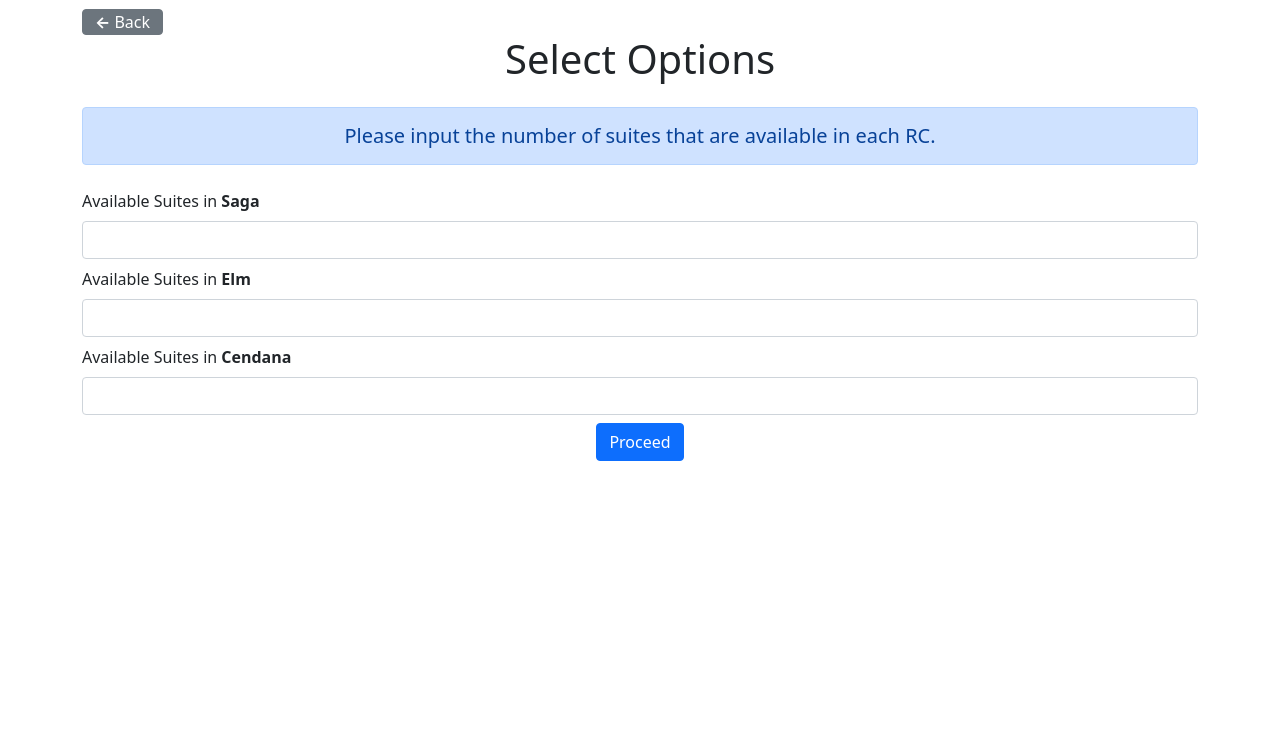
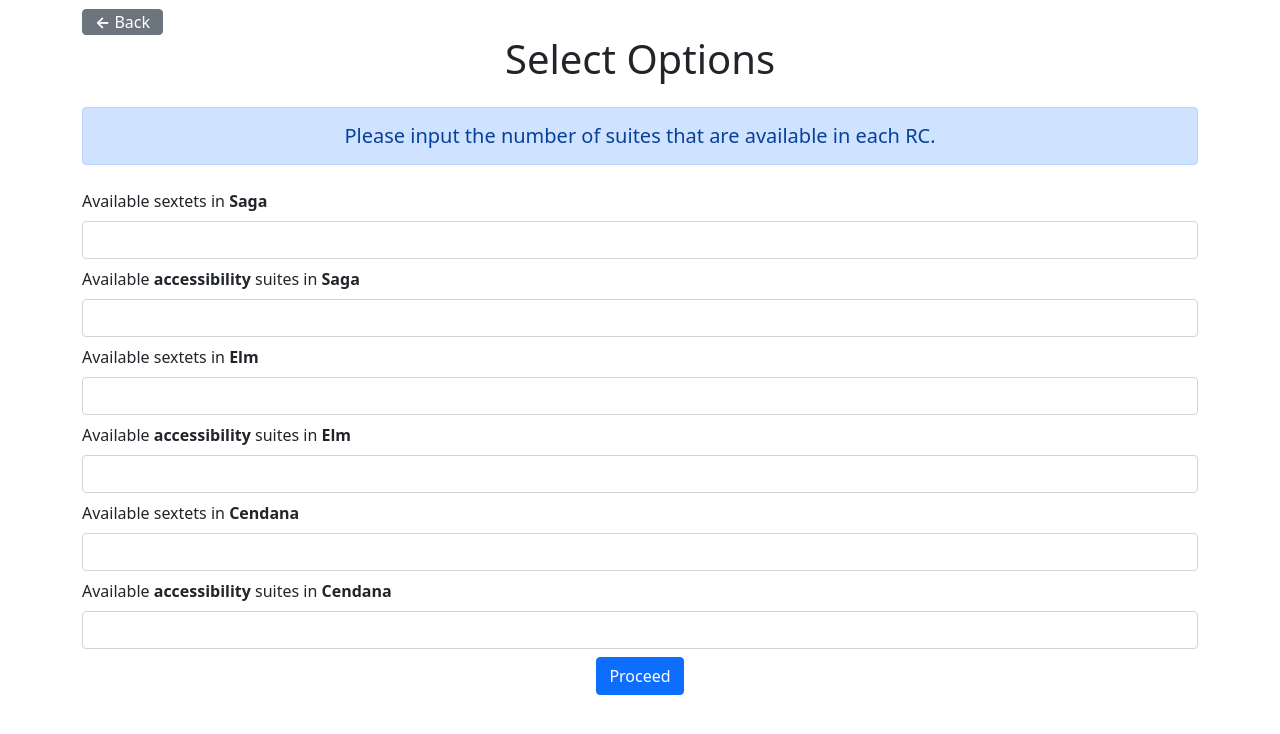
Before and after one commit to bernardboey/first-year-allocation, a Flask app: template ASAP/gui/templates/select_options.html in a window 1280 px wide. Shown: the top 734 px of the page. Run offline with Flask 2, Linux system fonts and the light colour scheme; the template is opened without the code that fills it, so the values that code supplies are empty.

Commit message:
Allow user to input number of available accessibility suites
Validate whether the number of accessibility suites are enough, and present summary in the review data page.

```diff
--- a/ASAP/backend/allocation.py
+++ b/ASAP/backend/allocation.py
@@ -11,12 +11,13 @@ from ASAP.backend.student import Citizenship
 
 class SuiteAllocation:
     class SuiteData:
-        def __init__(self, suite_num, capacity):
+        def __init__(self, suite_num, capacity, accessibility=False, rc=None):
             self.suite_num = suite_num
+            self.accessibility = accessibility
             self._capacity = capacity
             self.vacancies = capacity
             self.students = []
-            self.rc = None
+            self.rc = rc
             self.rca = None
 
         @property
@@ -38,6 +39,7 @@ class SuiteAllocation:
         self.student_results = []
         self.total_students = len(students)
         self.batch_size = math.ceil(self.total_students/6)
+        # TODO: Add accessibility suite here
         self.suites = [SuiteAllocation.SuiteData(f"FY {name} Suite {i:02d}", 6) for i in range(1, self.batch_size + 1)]
         self.batches = self.split_into_batches()
 
--- a/ASAP/gui/server.py
+++ b/ASAP/gui/server.py
@@ -143,26 +143,37 @@ def select_options():
     error_msg = None
     asap_obj = restore_pickle()
     if asap_obj.options_defined:
-        saga = asap_obj.avail_suites_saga
-        elm = asap_obj.avail_suites_elm
-        cendana = asap_obj.avail_suites_cendana
+        saga_sextets = asap_obj.avail_sextets_saga
+        elm_sextets = asap_obj.avail_sextets_elm
+        cendana_sextets = asap_obj.avail_sextets_cendana
+        saga_a11y_suites = asap_obj.avail_a11y_suites_saga
+        elm_a11y_suites = asap_obj.avail_a11y_suites_elm
+        cendana_a11y_suites = asap_obj.avail_a11y_suites_cendana
     else:
-        saga, elm, cendana = 14, 14, 14
+        saga_sextets, elm_sextets, cendana_sextets = 14, 14, 14
+        saga_a11y_suites, elm_a11y_suites, cendana_a11y_suites = 0, 0, 0
     if request.method == 'POST':
-        saga = int(request.form["saga-suites"])
-        elm = int(request.form["elm-suites"])
-        cendana = int(request.form["cendana-suites"])
+        saga_sextets = int(request.form["saga-sextets"])
+        elm_sextets = int(request.form["elm-sextets"])
+        cendana_sextets = int(request.form["cendana-sextets"])
+        saga_a11y_suites = int(request.form["saga-a11y-suites"])
+        elm_a11y_suites = int(request.form["elm-a11y-suites"])
+        cendana_a11y_suites = int(request.form["cendana-a11y-suites"])
         try:
-            asap_obj.set_options(saga, elm, cendana)
+            asap_obj.set_options(saga_sextets, elm_sextets, cendana_sextets,
+                                 saga_a11y_suites, elm_a11y_suites, cendana_a11y_suites)
         except ValueError as e:
             error_msg = str(e)
         else:
             save_pickle(asap_obj)
             return redirect(url_for("review_data"))
     return render_template('select_options.html',
-                           saga_suites=saga,
-                           elm_suites=elm,
-                           cendana_suites=cendana,
+                           saga_sextets=saga_sextets,
+                           elm_sextets=elm_sextets,
+                           cendana_sextets=cendana_sextets,
+                           saga_a11y_suites=saga_a11y_suites,
+                           elm_a11y_suites=elm_a11y_suites,
+                           cendana_a11y_suites=cendana_a11y_suites,
                            error_msg=error_msg)
 
 
@@ -183,12 +194,18 @@ def review_data():
                            colnames=colnames, head_values=enumerate(head_values, start=1),
                            total_students=asap_obj.total_students,
                            num_males=asap_obj.num_males, num_females=asap_obj.num_females,
-                           avail_suites_saga=asap_obj.avail_suites_saga,
-                           avail_suites_elm=asap_obj.avail_suites_elm,
-                           avail_suites_cendana=asap_obj.avail_suites_cendana,
+                           num_a11y_males=asap_obj.num_a11y_males, num_a11y_females=asap_obj.num_a11y_females,
+                           avail_sextets_saga=asap_obj.avail_sextets_saga,
+                           avail_sextets_elm=asap_obj.avail_sextets_elm,
+                           avail_sextets_cendana=asap_obj.avail_sextets_cendana,
+                           avail_a11y_suites_saga=asap_obj.avail_a11y_suites_saga,
+                           avail_a11y_suites_elm=asap_obj.avail_a11y_suites_elm,
+                           avail_a11y_suites_cendana=asap_obj.avail_a11y_suites_cendana,
                            total_suites=asap_obj.total_suites, required_suites=asap_obj.required_suites,
                            required_suites_male=asap_obj.required_suites_male,
                            required_suites_female=asap_obj.required_suites_female,
+                           required_a11y_suites_male=asap_obj.required_a11y_suites_male,
+                           required_a11y_suites_female=asap_obj.required_a11y_suites_female,
                            num_living_prefs=len(asap_obj.LIVING_PREF.cols),
                            living_prefs=asap_obj.LIVING_PREF.cols,
                            living_pref_order=asap_obj.LIVING_PREF.selected_order,
@@ -223,9 +240,14 @@ def results():
         "total_students": asap_obj.total_students,
         "num_males": asap_obj.num_males,
         "num_females": asap_obj.num_females,
-        "avail_suites_saga": asap_obj.avail_suites_saga,
-        "avail_suites_elm": asap_obj.avail_suites_elm,
-        "avail_suites_cendana": asap_obj.avail_suites_cendana,
+        "num_a11y_males": asap_obj.num_a11y_males,
+        "num_a11y_females": asap_obj.num_a11y_females,
+        "avail_sextets_saga": asap_obj.avail_sextets_saga,
+        "avail_sextets_elm": asap_obj.avail_sextets_elm,
+        "avail_sextets_cendana": asap_obj.avail_sextets_cendana,
+        "avail_a11y_suites_saga": asap_obj.avail_a11y_suites_saga,
+        "avail_a11y_suites_elm": asap_obj.avail_a11y_suites_elm,
+        "avail_a11y_suites_cendana": asap_obj.avail_a11y_suites_cendana,
         "total_suites": asap_obj.total_suites,
         "used_suites": len(asap_obj.suites),
         "rc_list": asap_obj.RC_LIST_WITH_UNALLOCATED,
@@ -234,7 +256,7 @@ def results():
         "num_living_prefs": len(asap_obj.LIVING_PREF.cols),
         "living_prefs": asap_obj.LIVING_PREF.cols,
         "living_pref_order": asap_obj.LIVING_PREF.selected_order,
-        "weights": asap_obj.LIVING_PREF.weights
+        "weights": asap_obj.LIVING_PREF.weights,
     }
     if request.method == 'POST':
         folder_path = WINDOW.create_file_dialog(webview.FOLDER_DIALOG, directory='/')
--- a/ASAP/gui/templates/index.html
+++ b/ASAP/gui/templates/index.html
@@ -4,7 +4,7 @@
     <h1 class="mb-3">ASAP</h1>
     <h4>Automated Suite Allocation Program</h4>
     <h4>for Yale-NUS First-Years</h4>
-    <small>Version 0.1.0 (31 May 2021)</small>
+    <small>Version 0.2.0 (05 July 2021)</small>
     <div class="text-start mt-4">
         <p>
             To begin, please upload a <b>.csv</b> file containing information about the first-years.
--- a/ASAP/gui/templates/select_options.html
+++ b/ASAP/gui/templates/select_options.html
@@ -18,16 +18,28 @@
     {% endif %}
     <form action="" method="post" enctype="multipart/form-data" class="text-start">
         <div class="mb-2">
-            <label for="saga-suites" class="form-label">Available Suites in <strong>Saga</strong></label>
-            <input type="number" class="form-control" id="saga-suites" name="saga-suites" value="{{ saga_suites }}" min="0" max="30" required>
+            <label for="saga-sextets" class="form-label">Available sextets in <strong>Saga</strong></label>
+            <input type="number" class="form-control" id="saga-sextets" name="saga-sextets" value="{{ saga_sextets }}" min="0" max="30" required>
         </div>
         <div class="mb-2">
-            <label for="elm-suites" class="form-label">Available Suites in <strong>Elm</strong></label>
-            <input type="number" class="form-control" id="elm-suites" name="elm-suites" value="{{ elm_suites }}" min="0" max="30" required>
+            <label for="saga-a11y-suites" class="form-label">Available <strong>accessibility</strong> suites in <strong>Saga</strong></label>
+            <input type="number" class="form-control" id="saga-a11y-suites" name="saga-a11y-suites" value="{{ saga_a11y_suites }}" min="0" max="30" required>
         </div>
         <div class="mb-2">
-            <label for="cendana-suites" class="form-label">Available Suites in <strong>Cendana</strong></label>
-            <input type="number" class="form-control" id="cendana-suites" name="cendana-suites" value="{{ cendana_suites }}" min="0" max="30" required>
+            <label for="elm-sextets" class="form-label">Available sextets in <strong>Elm</strong></label>
+            <input type="number" class="form-control" id="elm-sextets" name="elm-sextets" value="{{ elm_sextets }}" min="0" max="30" required>
+        </div>
+        <div class="mb-2">
+            <label for="elm-a11y-suites" class="form-label">Available <strong>accessibility</strong> suites in <strong>Elm</strong></label>
+            <input type="number" class="form-control" id="elm-a11y-suites" name="elm-a11y-suites" value="{{ elm_a11y_suites }}" min="0" max="30" required>
+        </div>
+        <div class="mb-2">
+            <label for="cendana-sextets" class="form-label">Available sextets in <strong>Cendana</strong></label>
+            <input type="number" class="form-control" id="cendana-sextets" name="cendana-sextets" value="{{ cendana_sextets }}" min="0" max="30" required>
+        </div>
+        <div class="mb-2">
+            <label for="cendana-a11y-suites" class="form-label">Available <strong>accessibility</strong> suites in <strong>Cendana</strong></label>
+            <input type="number" class="form-control" id="cendana-a11y-suites" name="cendana-a11y-suites" value="{{ cendana_a11y_suites }}" min="0" max="30" required>
         </div>
         <div class="mb-2 text-center">
             <button type="submit" class="btn btn-primary">Proceed</button>
```
Also changed, not shown: ASAP/__main__.py (+123 -59 lines), ASAP/gui/templates/results.html (+9 -6 lines), ASAP/gui/templates/review_data.html (+11 -8 lines), data/First Year Mock Data 243 students.csv.
